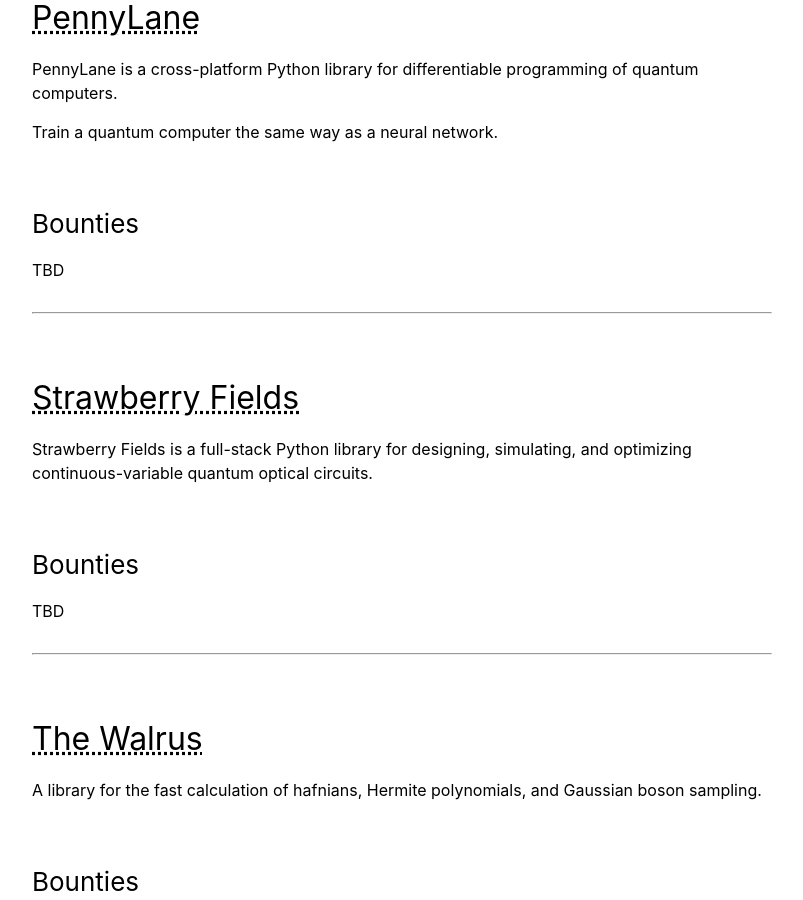
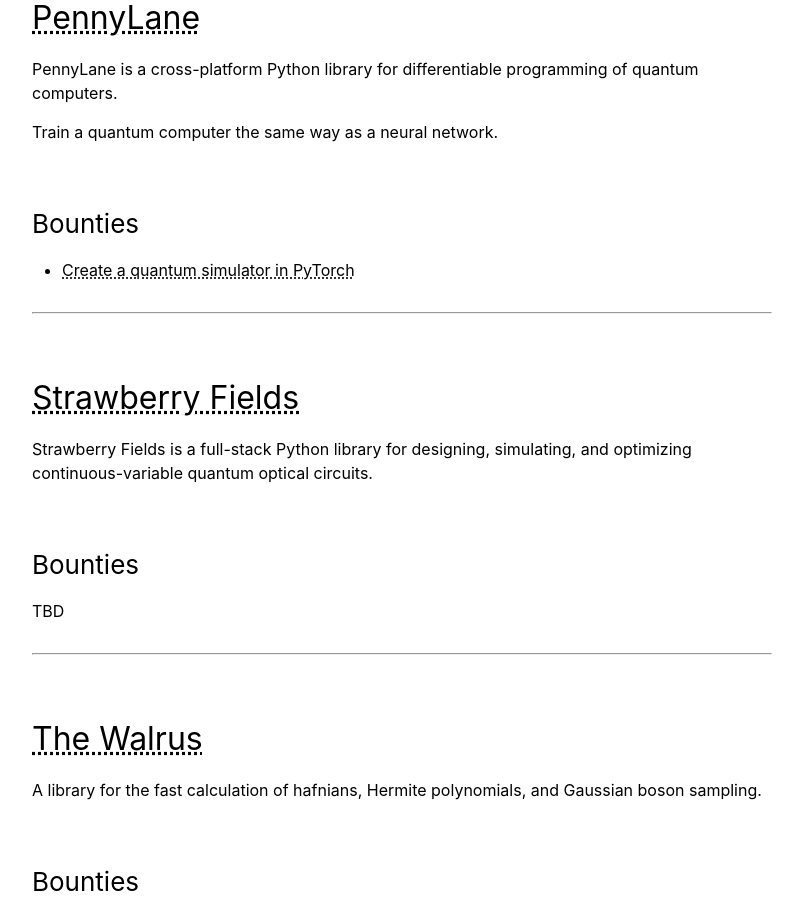
Before and after one commit to unitaryfund/unitaryhack2021, a Jekyll site: the page built from participating-projects.md, in a window 1280 px wide and 900 px high, scrolled down 913 px. Shown: the whole window, without its empty margins (238-1041 px from the left). Built offline with Jekyll 4.4.1, drawn with Linux system fonts in a browser that asks for light colours.

Commit message:
Update participating-projects.md

```diff
--- a/participating-projects.md
+++ b/participating-projects.md
@@ -35,7 +35,7 @@
 
 ### Bounties
 
-TBD
+- [Create a quantum simulator in PyTorch](https://github.com/PennyLaneAI/pennylane/issues/1225)
 
 ---
 ## [Strawberry Fields](https://github.com/XanaduAI/strawberryfields)
```
